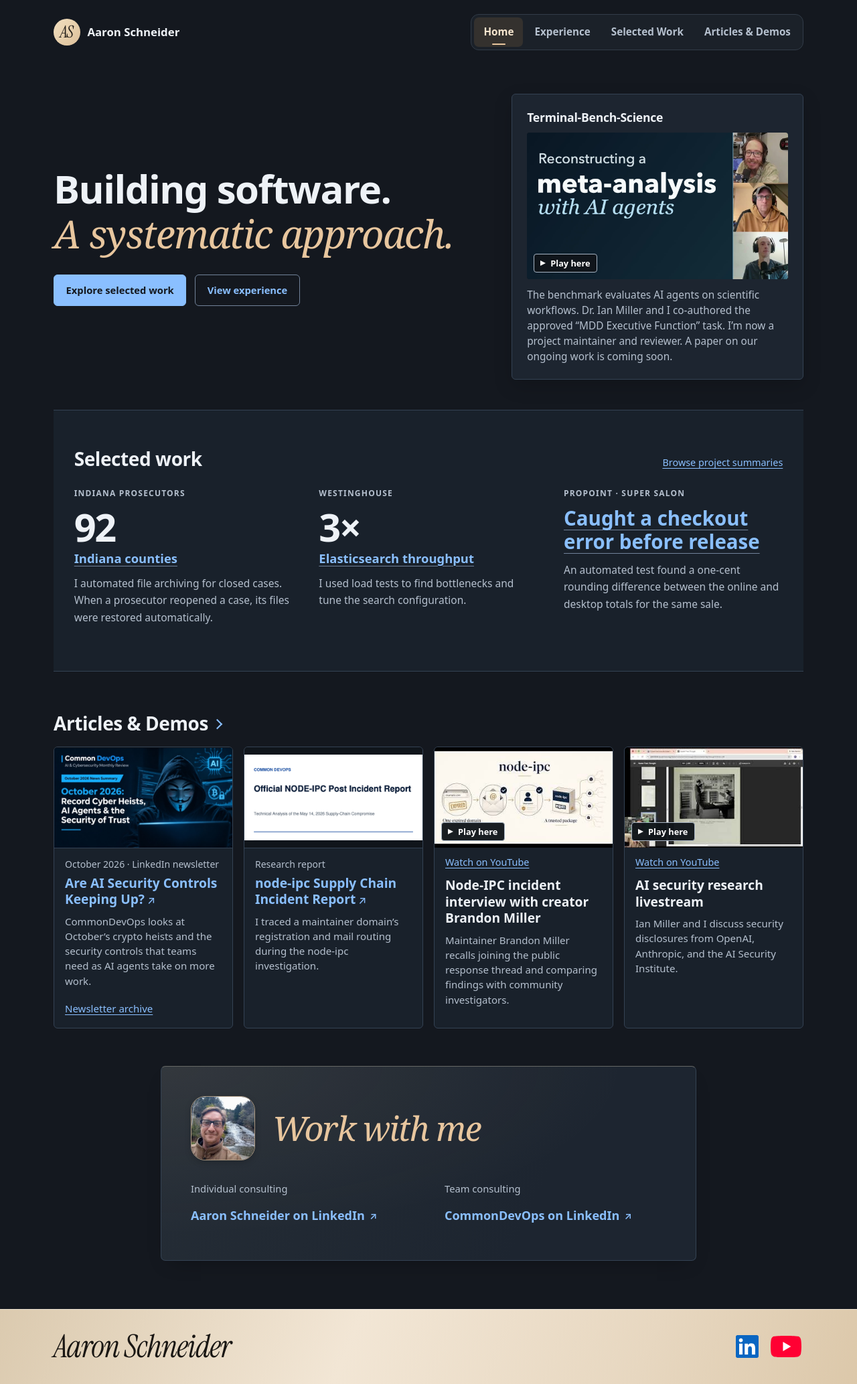
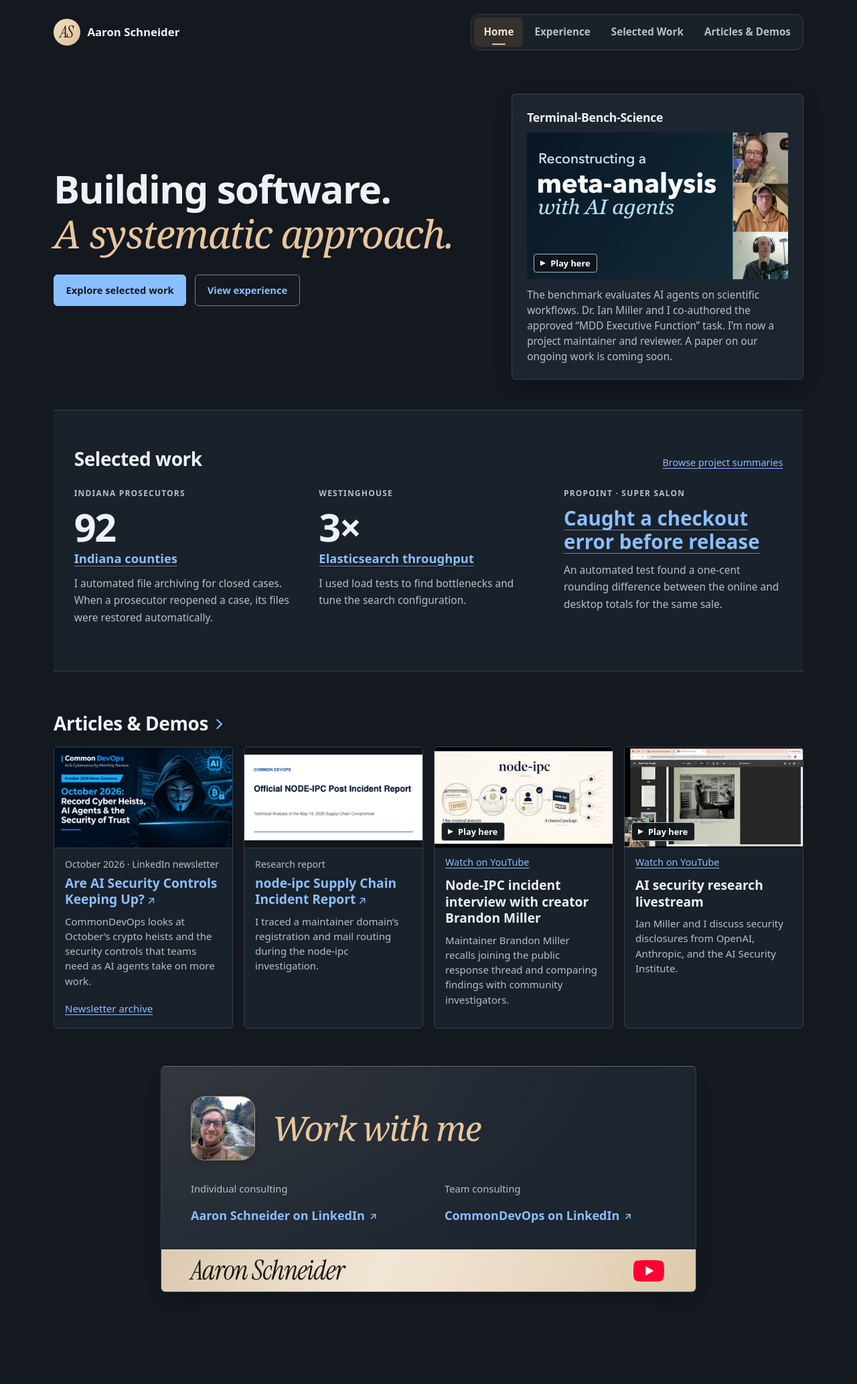
Before and after one commit to schneidergithub/schneidergithub.github.io, a Jekyll site: the page built from index.md, in a window 1280 px wide. Shown: the whole page at 67% size. Built offline with Jekyll 4.4.1, drawn with Linux system fonts in a browser that asks for light colours; after the commit the page ends 1978 px from its top, so only the background shows below that.

Commit message:
Sign the homepage contact card and use it as the footer (#51)
Co-authored-by: schneidergithub <no.response.schneider@gmail.com>

```diff
--- /dev/null
+++ b/_includes/consulting-contacts.html
@@ -0,0 +1,16 @@
+<section class="contact-body" id="connect" aria-labelledby="connect-title">
+  <div class="contact-heading">
+    <span class="contact-portrait"><img src="{{ '/assets/portfolio/aaron-schneider-portrait.jpg' | relative_url }}" alt="Aaron Schneider" width="200" height="200" loading="lazy" decoding="async"></span>
+    <h2 id="connect-title">Work with me</h2>
+  </div>
+  <dl class="contact-routes">
+    <div class="contact-route">
+      <dt>Individual consulting</dt>
+      <dd><a href="https://www.linkedin.com/in/aarondrewschneider/">Aaron Schneider on LinkedIn</a></dd>
+    </div>
+    <div class="contact-route">
+      <dt>Team consulting</dt>
+      <dd><a href="https://www.linkedin.com/company/commondevops/">CommonDevOps on LinkedIn</a></dd>
+    </div>
+  </dl>
+</section>
--- a/_layouts/default.html
+++ b/_layouts/default.html
@@ -40,13 +40,16 @@
   </header>
   <main id="main" class="wrap" tabindex="-1">{{ content }}</main>
   {% assign social_icons = '/assets/portfolio/social-icons.svg' | relative_url | append: '?v=2' %}
-  <footer class="site-footer" id="footer">
-    <div class="footer-inner wrap">
+  <footer class="{% if page.contact_footer %}contact-card wrap{% else %}site-footer{% endif %}" id="footer">
+    {% if page.contact_footer %}{% include consulting-contacts.html %}{% endif %}
+    <div class="footer-inner{% unless page.contact_footer %} wrap{% endunless %}">
       <span class="footer-signature">Aaron Schneider</span>
       <nav class="social-links" aria-label="Social profiles">
+        {% unless page.contact_footer %}
         <a href="https://www.linkedin.com/in/aarondrewschneider/" aria-label="Aaron Schneider on LinkedIn">
           <svg width="34" height="34" aria-hidden="true" focusable="false"><use href="{{ social_icons }}#linkedin"></use></svg>
         </a>
+        {% endunless %}
         <a href="https://www.youtube.com/@commondevops" aria-label="CommonDevOps on YouTube">
           <svg width="46" height="46" aria-hidden="true" focusable="false"><use href="{{ social_icons }}#youtube"></use></svg>
         </a>
--- a/assets/site.css
+++ b/assets/site.css
@@ -91,10 +91,10 @@ main{min-height:65vh}
 .feature-result .result-link{display:block;min-height:44px;color:var(--accent);font:inherit;text-decoration:none}
 .result-link .result-label,.result-statement .result-link{text-decoration:underline;text-decoration-color:var(--control-border);text-decoration-thickness:1px}
 .result-link:is(:hover,:focus-visible) .result-label,.result-statement .result-link:is(:hover,:focus-visible){text-decoration-color:currentColor}
-.section.contact-card {
+.contact-card {
+  --card-inset: clamp(1.25rem, 4vw, 2.75rem);
   max-width: 50rem;
-  margin: 0 auto clamp(2.5rem, 6vw, 4.5rem);
-  padding: clamp(1.25rem, 4vw, 2.75rem);
+  margin: 0 auto clamp(1.5rem, 4vw, 3rem);
   border: 1px solid var(--line);
   border-block-start-color: #666865;
   border-radius: 7px;
@@ -103,6 +103,7 @@ main{min-height:65vh}
   box-shadow: 0 .85rem 1.8rem -.95rem rgb(0 0 0 / 40%);
   overflow-wrap: anywhere;
 }
+.contact-body { padding: var(--card-inset) var(--card-inset) clamp(1rem, 2.5vw, 1.75rem); }
 .contact-heading {
   display: flex;
   align-items: center;
@@ -513,9 +514,9 @@ figcaption{font-size:.875rem;line-height:1.5;color:var(--muted);padding-top:.7re
 @media screen {
   body { display: flex; flex-direction: column; min-height: 100vh; min-height: 100svh; }
 }
-.site-footer {
+.site-footer { margin-top: auto; }
+.site-footer, .contact-card .footer-inner {
   --focus: #30251d;
-  margin-top: auto;
   color: #191613;
   background-color: #e6d6bf;
   background-image: linear-gradient(112deg, #dbcaaf, #f2e6d5 41%, #e7d7c0 75%, #dcc8aa);
@@ -529,6 +530,11 @@ figcaption{font-size:.875rem;line-height:1.5;color:var(--muted);padding-top:.7re
   gap: .6rem clamp(.5rem, 2vw, 1.5rem);
   padding-block: clamp(1.15rem, 2.5vw, 1.85rem);
 }
+.contact-card .footer-inner {
+  padding: .35rem var(--card-inset);
+  border-radius: 0 0 6px 6px;
+}
+.contact-card .footer-signature { font-size: clamp(2rem, 3.2vw, 2.65rem); }
 .footer-signature {
   max-width: 100%;
   font: italic 400 clamp(2.05rem, 3.7vw, 3.3rem)/1.12 "Instrument Serif", Georgia, serif;
@@ -613,7 +619,9 @@ a{color:inherit}
 .role li,.lead,.context{color:#333}
 .engineering-essay { padding-block: 0; }
 .engineering-essay .essay-meta { color: #333; }
-.section.contact-card{margin:1rem 0;break-inside:avoid;border-color:#777;background:white;box-shadow:none}
+.contact-card .footer-inner{background:white;box-shadow:none}
+.contact-card .social-links{display:none}
+.contact-card{margin:1rem 0;break-inside:avoid;border-color:#777;background:white;box-shadow:none}
 .contact-card h2,.contact-route dt,.contact-route a{color:#222}
 .contact-route a{display:block;min-height:0}
 .contact-route a::after{display:block;content:attr(href);margin-top:.15rem;font-size:.78em;font-weight:400}
--- a/index.md
+++ b/index.md
@@ -68,20 +69,4 @@ permalink: /
   </div>
 </section>
 
-<section class="section contact-card" id="connect" aria-labelledby="connect-title">
-  <div class="contact-heading">
-    <span class="contact-portrait"><img src="{{ '/assets/portfolio/aaron-schneider-portrait.jpg' | relative_url }}" alt="Aaron Schneider" width="200" height="200" loading="lazy" decoding="async"></span>
-    <h2 id="connect-title">Work with me</h2>
-  </div>
-  <dl class="contact-routes">
-    <div class="contact-route">
-      <dt>Individual consulting</dt>
-      <dd><a href="https://www.linkedin.com/in/aarondrewschneider/">Aaron Schneider on LinkedIn</a></dd>
-    </div>
-    <div class="contact-route">
-      <dt>Team consulting</dt>
-      <dd><a href="https://www.linkedin.com/company/commondevops/">CommonDevOps on LinkedIn</a></dd>
-    </div>
-  </dl>
-</section>
 <script src="{{ '/assets/publications/video-player.js' | relative_url }}" defer></script>
```
Also changed, not shown: other parts of index.md (+1 -0 lines), scripts/check_publications.cjs (+26 -25 lines).
